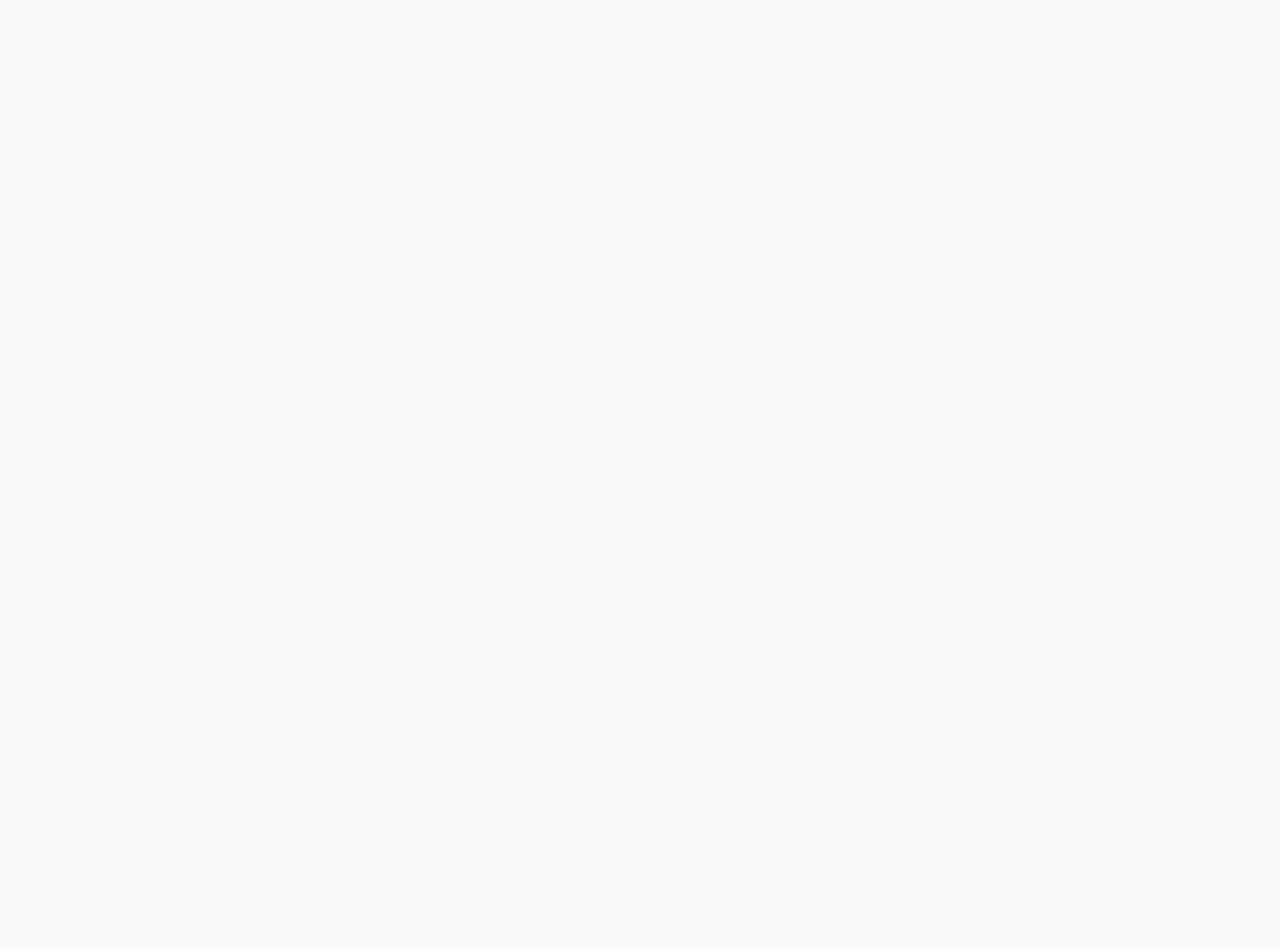
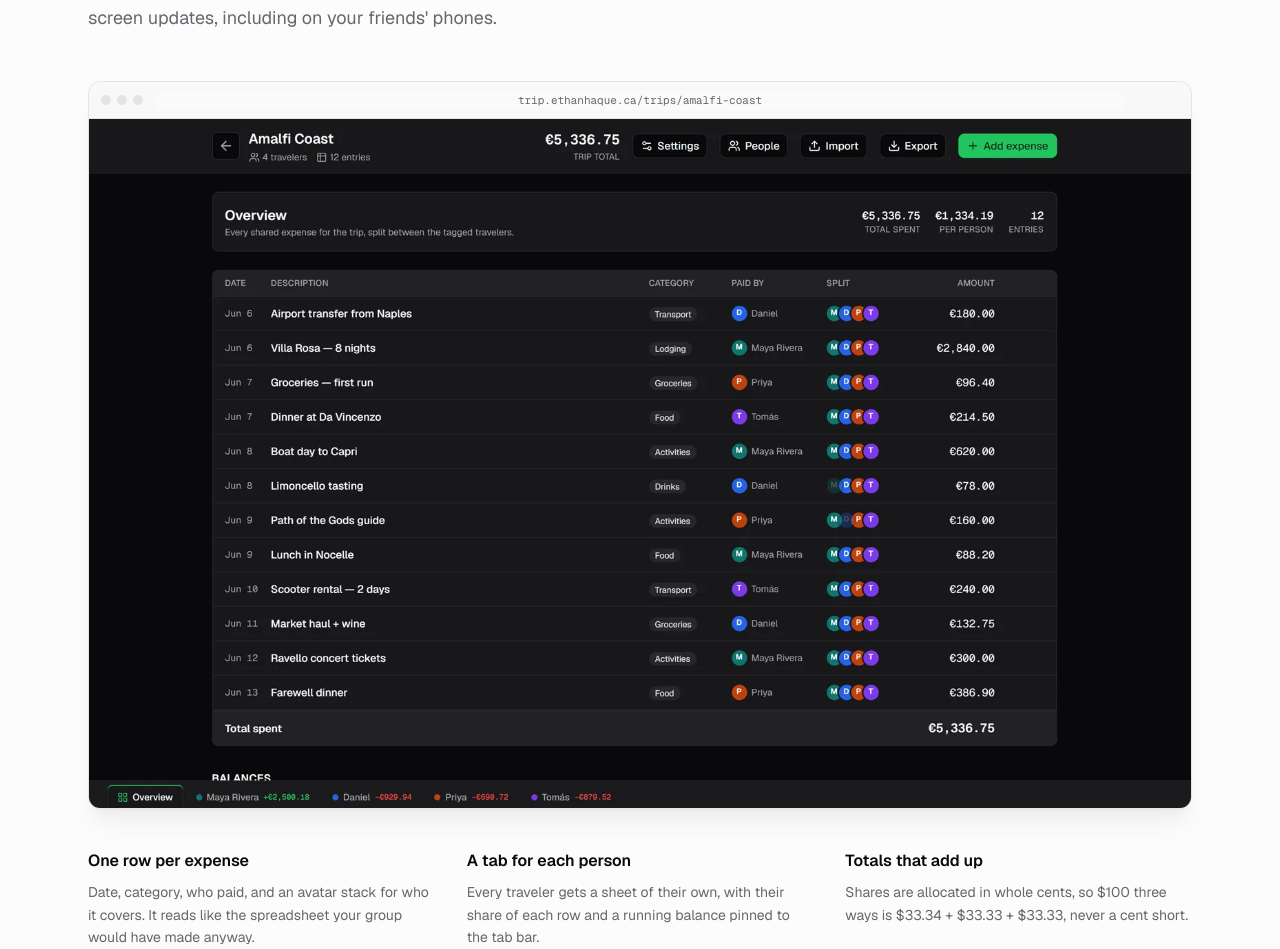
Before and after one commit to Ethan-Haque/splitsheet-site, a Next.js app: page / in a window 1280 px wide. Shown: the part 1243-2192 px from the top of the page. Before the commit the page ends 980 px from the top, so only its background shows below. Built offline with nearby package versions, Linux system fonts and the light colour scheme.

Commit message:
Add the ledger showcase

```diff
--- a/app/page.tsx
+++ b/app/page.tsx
@@ -1,5 +1,6 @@
 import { Hero } from '@/components/sections/hero'
 import { Nav } from '@/components/sections/nav'
+import { Showcase } from '@/components/sections/showcase'
 
 export default function Home() {
   return (
@@ -7,6 +8,7 @@ export default function Home() {
       <Nav />
       <main id="main">
         <Hero />
+        <Showcase />
       </main>
     </>
   )
--- /dev/null
+++ b/components/sections/showcase.tsx
@@ -0,0 +1,55 @@
+import Image from 'next/image'
+import { BrowserFrame, Container, SectionHeading } from '@/components/ui/primitives'
+
+const CALLOUTS = [
+  {
+    title: 'One row per expense',
+    body: 'Date, category, who paid, and an avatar stack for who it covers. It reads like the spreadsheet your group would have made anyway.',
+  },
+  {
+    title: 'A tab for each person',
+    body: 'Every traveler gets a sheet of their own, with their share of each row and a running balance pinned to the tab bar.',
+  },
+  {
+    title: 'Totals that add up',
+    body: 'Shares are allocated in whole cents, so $100 three ways is $33.34 + $33.33 + $33.33, never a cent short.',
+  },
+]
+
+export function Showcase() {
+  return (
+    <section id="ledger" aria-labelledby="showcase-title" className="border-y border-border bg-card/50 py-20 sm:py-28">
+      <Container>
+        <SectionHeading
+          eyebrow="The ledger"
+          title={<span id="showcase-title">A spreadsheet that does the arithmetic for you.</span>}
+        >
+          The trip is the sheet. Add a row, pick who it covers, and every balance on every screen
+          updates, including on your friends&apos; phones.
+        </SectionHeading>
+
+        <div className="mt-12" data-reveal>
+          <BrowserFrame url="trip.ethanhaque.ca/trips/amalfi-coast">
+            <Image
+              src="/screenshots/ledger.webp"
+              width={1600}
+              height={1000}
+              alt="The Amalfi Coast trip ledger: twelve expenses from an airport transfer to a farewell dinner, each with category, payer, the people it is split between, and the amount, totalling €5,336.75."
+              className="h-auto w-full"
+              priority
+            />
+          </BrowserFrame>
+        </div>
+
+        <ul className="mt-10 grid gap-8 sm:grid-cols-3">
+          {CALLOUTS.map((c, i) => (
+            <li key={c.title} data-reveal style={{ transitionDelay: `${i * 80}ms` }}>
+              <h3 className="font-semibold">{c.title}</h3>
+              <p className="mt-2 text-sm leading-relaxed text-muted-foreground">{c.body}</p>
+            </li>
+          ))}
+        </ul>
+      </Container>
+    </section>
+  )
+}
```
Also changed, not shown: public/screenshots/ledger.webp (added).
